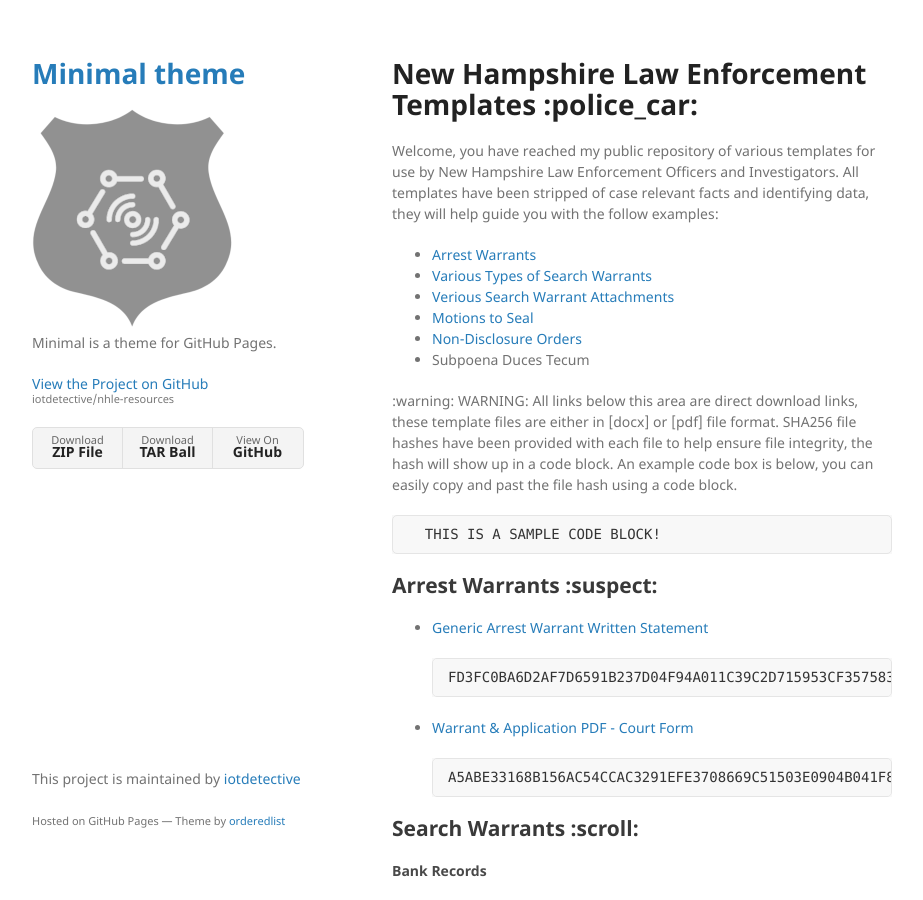
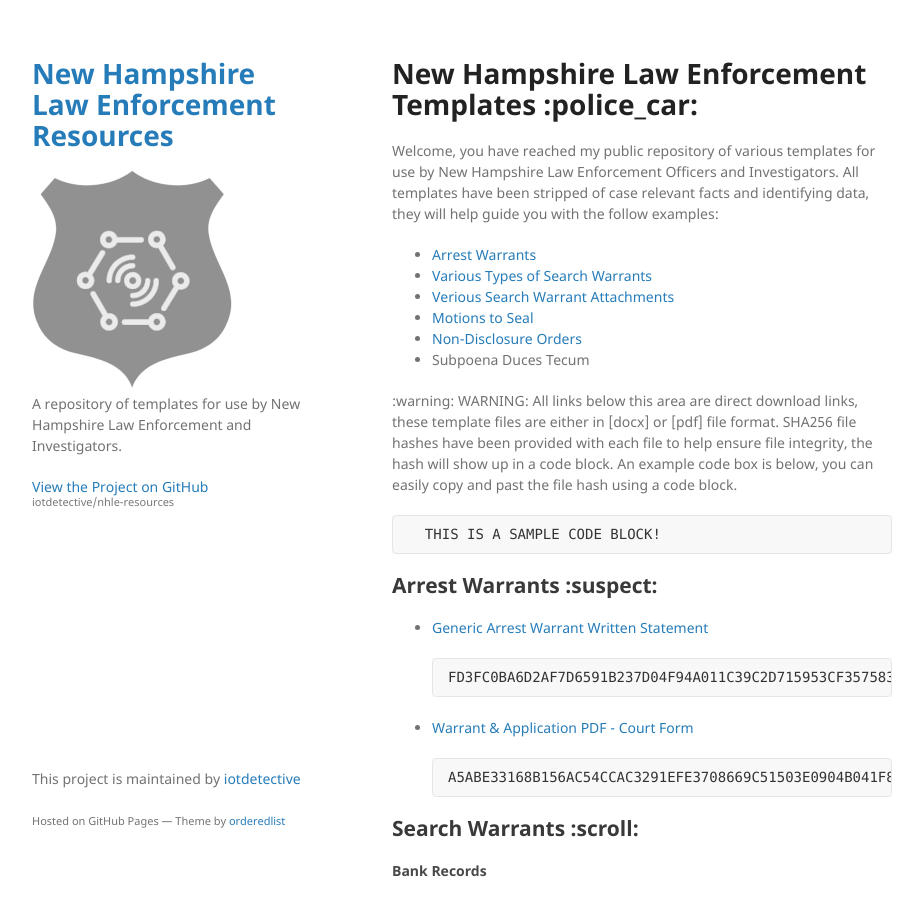
Before and after one commit to iotdetective/nhle-resources, a Jekyll site: the page built from index.md, in a window 1280 px wide and 900 px high. Shown: the whole window, without its empty margins (178-1101 px from the left). Built offline with Jekyll 4.4.1, drawn with Linux system fonts in a browser that asks for light colours; our own code applies the rules of GitHub Pages for plain Markdown files.

Commit message:
Update _config.yml

```diff
--- a/_config.yml
+++ b/_config.yml
@@ -1,6 +1,6 @@
-title: Minimal theme
+title: New Hampshire Law Enforcement Resources
 logo: /assets/img/logo.png
-description: Minimal is a theme for GitHub Pages.
-show_downloads: true
+description: A repository of templates for use by New Hampshire Law Enforcement and Investigators.
+show_downloads: false
 google_analytics:
 theme: jekyll-theme-minimal
```
